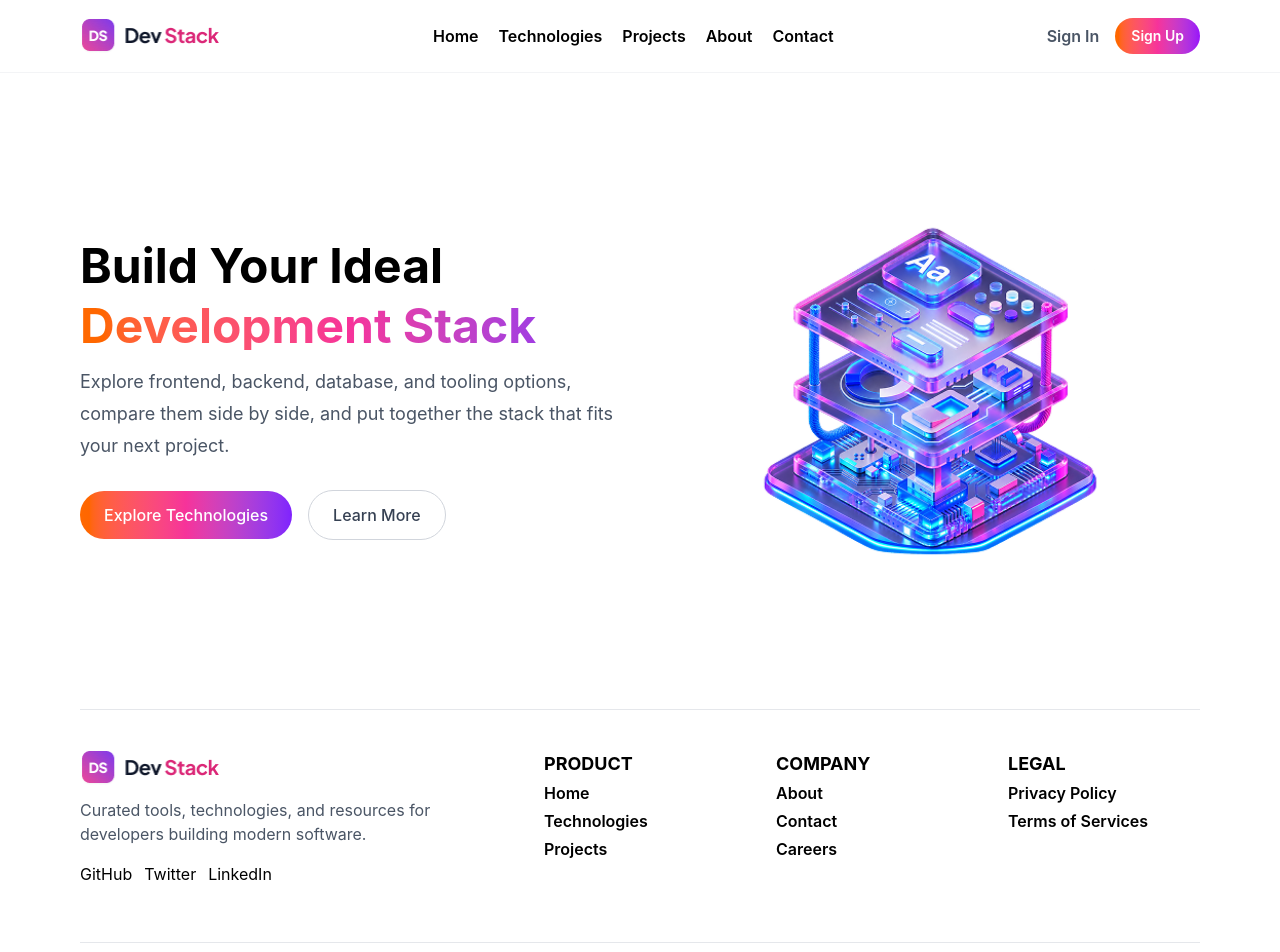
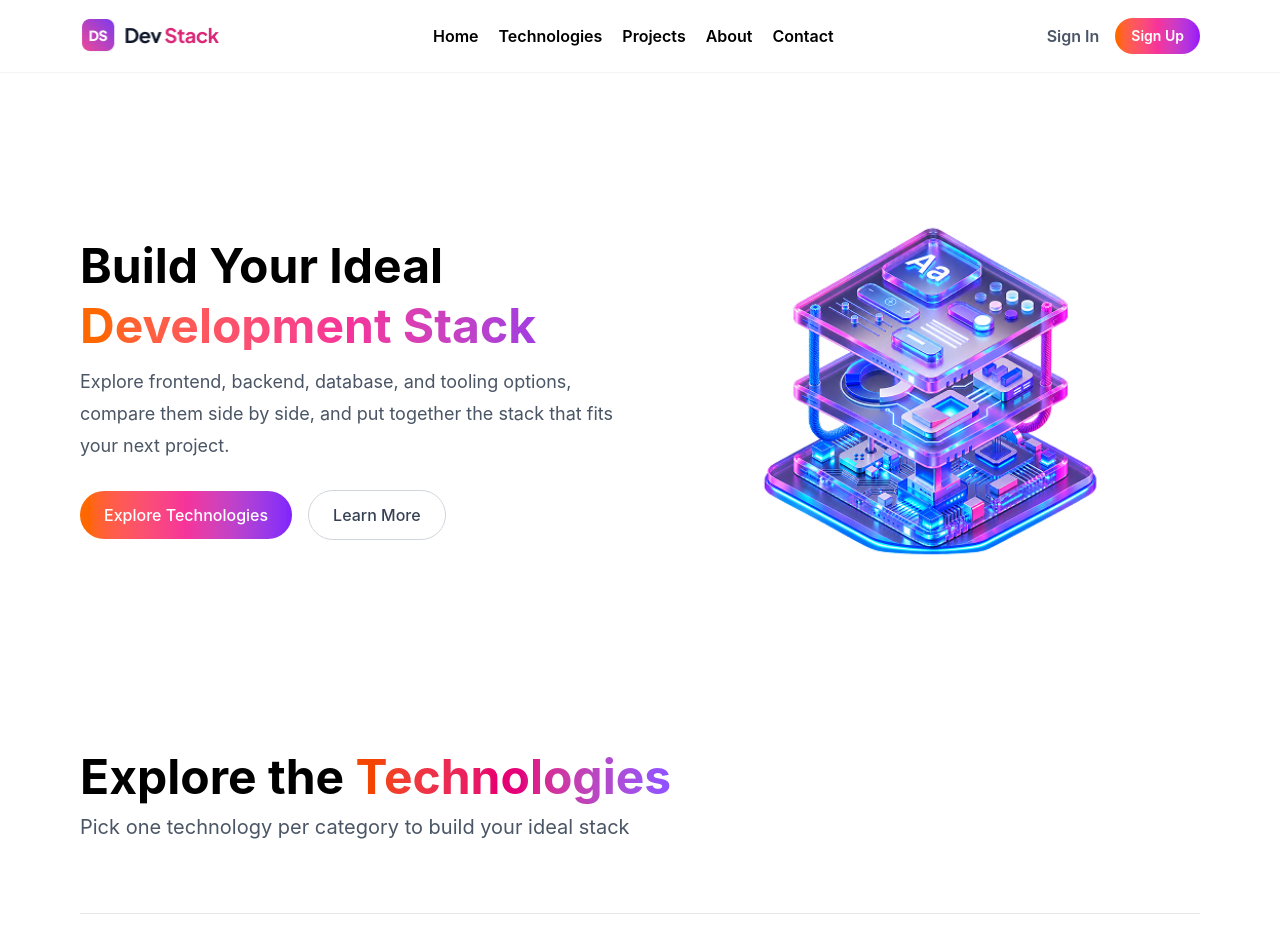
Before and after one commit to bhola16/DaveStack, a React (Vite) app: page / in a window 1280 px wide. Shown: the top 952 px of the page. Built offline with nearby package versions, Linux system fonts and the light colour scheme.

Commit message:
fetch data and create the TechGrid

```diff
--- a/src/App.tsx
+++ b/src/App.tsx
@@ -1,18 +1,30 @@
-import Navbar from "./components/Navbar"
-import Banner from "./components/Banner"
-import Footer from "./components/Footer"
+import { Suspense, useState } from "react";
+import Banner from "./components/Banner";
+import Footer from "./components/Footer";
+import Navbar from "./components/Navbar";
+import type { ITechnology } from "./type/Type";
+import TechnologyGrid from "./components/technology/TechnologyGrid";
 
+const techFetch = async (): Promise<ITechnology[]> => {
+  const res = await fetch("/datafile.json");
+  const data = await res.json();
+  return data;
+};
 
 function App() {
+  const [techPromise] = useState(() => techFetch());
 
   return (
     <div>
       <Navbar></Navbar>
       <Banner></Banner>
+      <Suspense fallback={<h2>Loading..........</h2>}>
+        <TechnologyGrid techPromise={techPromise}></TechnologyGrid>
+      </Suspense>
 
       <Footer></Footer>
     </div>
-  )
+  );
 }
 
-export default App
+export default App;
--- /dev/null
+++ b/src/components/technology/TechnologyGrid.tsx
@@ -0,0 +1,27 @@
+import type { ITechnology } from "../../type/Type";
+
+interface TechnologyGridProps {
+  techPromise: Promise<ITechnology[]>;
+}
+
+const TechnologyGrid = ({ techPromise }: TechnologyGridProps) => {
+  return (
+    <div className="container mx-auto mb-10 max-w-full px-4 py-8 sm:px-6 md:px-8 lg:px-20">
+      {/* Heading */}
+      <div>
+        <h1 className="my-3 text-3xl font-bold sm:text-4xl lg:text-5xl">
+          Explore the{" "}
+          <span className="bg-linear-to-r from-orange-600 via-pink-600 to-violet-500 bg-clip-text text-transparent">
+            Technologies
+          </span>
+        </h1>
+
+        <p className="text-base text-gray-600 sm:text-lg lg:text-xl">
+          Pick one technology per category to build your ideal stack
+        </p>
+      </div>
+    </div>
+  );
+};
+
+export default TechnologyGrid;
--- /dev/null
+++ b/src/type/Type.ts
@@ -0,0 +1,10 @@
+export interface ITechnology {
+  id: number;
+  name: string;
+  category: string;
+  description: string;
+  icon: string;
+  rating: number;
+  difficulty: string;
+  badge: string;
+}
```
